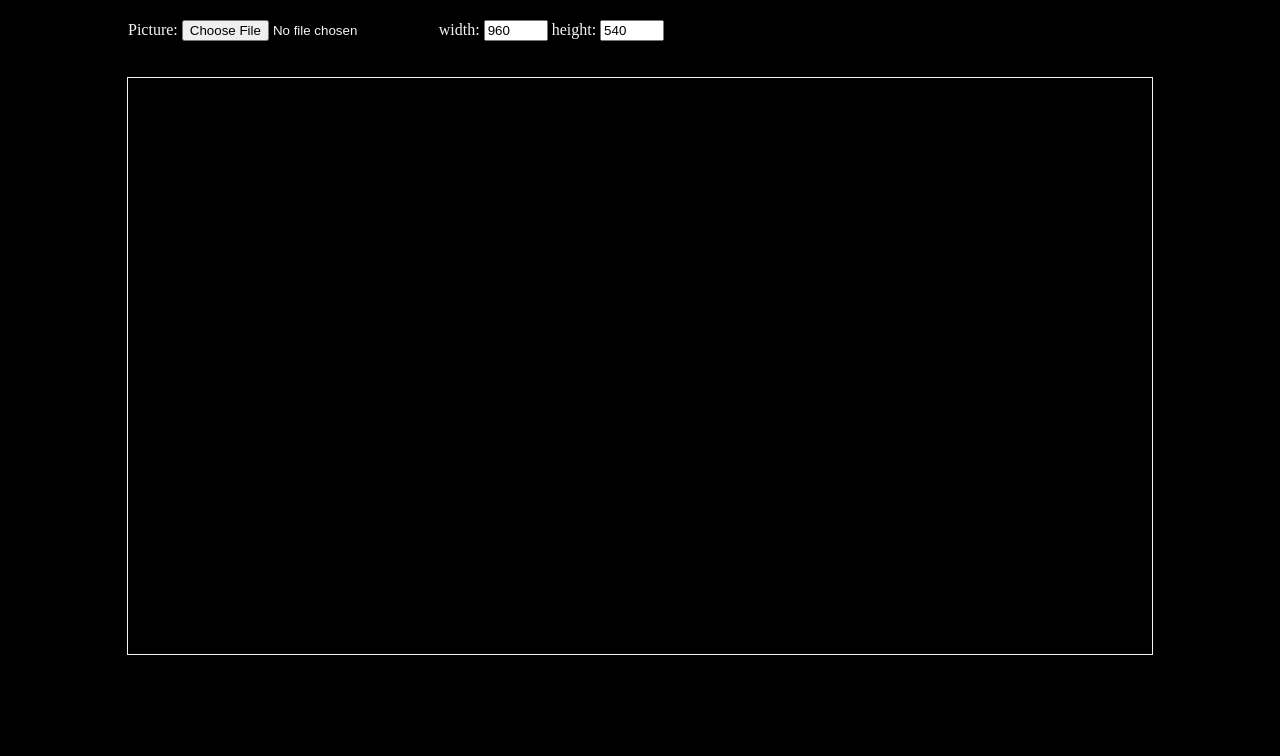
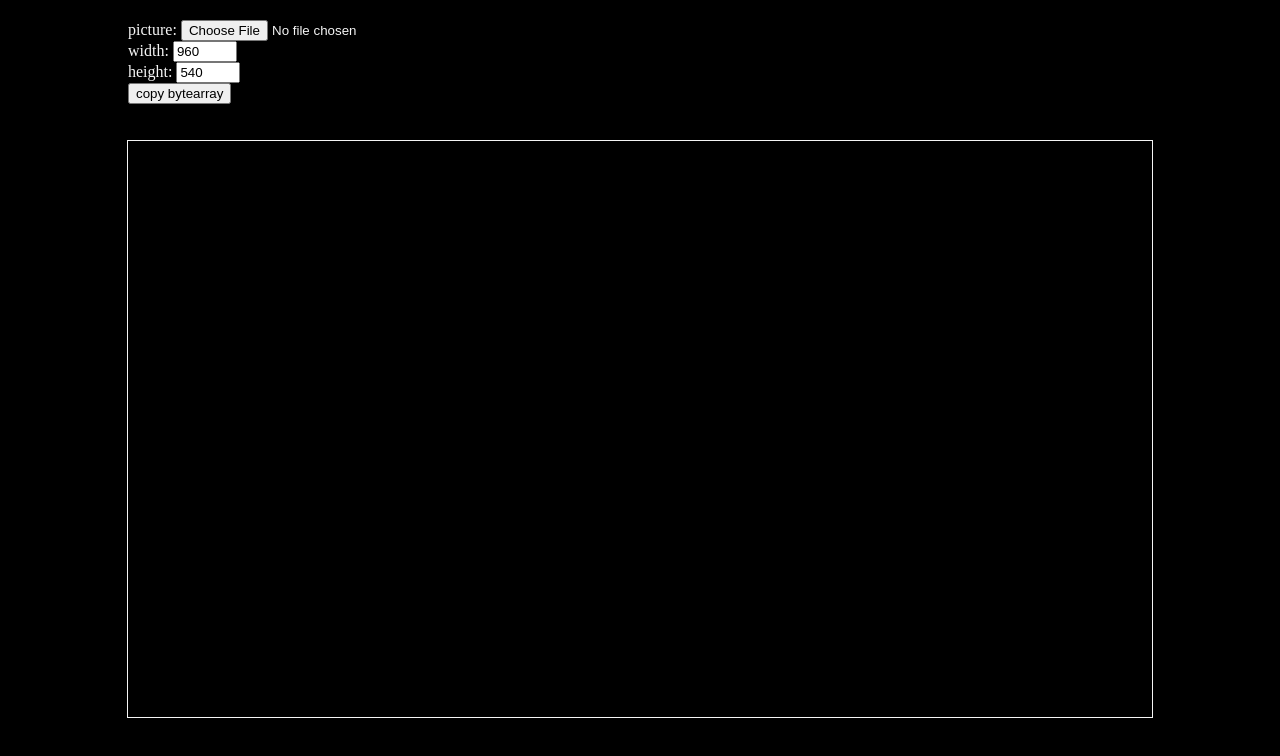
Before and after one commit to groettrup/4bit-packer, a plain HTML site: page index.html in a window 1280 px wide. Drawn offline with Linux system fonts and the light colour scheme.

Commit message:
Wrap in divs and add copy button

```diff
--- a/index.html
+++ b/index.html
@@ -11,13 +11,16 @@
     <body>
         <main>
             <div class="input-wrapper">
-            <label for="finput">Picture: </label>
+                <div>
+                    <label for="finput">picture: </label>
                     <input
                     id="finput"
                     type="file"
                     name="picture"
                     accept="image/png"
                     />
+                </div>
+                <div>
                 <label for="winput">width:</label>
                 <input
                 type="number"
@@ -26,6 +29,8 @@
                 max="960"
                 min="0"
                 value="960" />
+                </div>
+                <div>
                 <label for="hinput">height:</label>
                 <input
                 type="number"
@@ -35,6 +40,13 @@
                 min="0"
                 value="540" />
                 </div>
+                <div>
+                <button
+                id="out"
+                name="output">copy bytearray</button>
+                </div>
+            </div>
+
             <canvas id="imgcanvas" width="960" height="540">
                 This canvas shows the selected picture
             </canvas>
```
Lines whose indentation alone changed are shown as unchanged.
